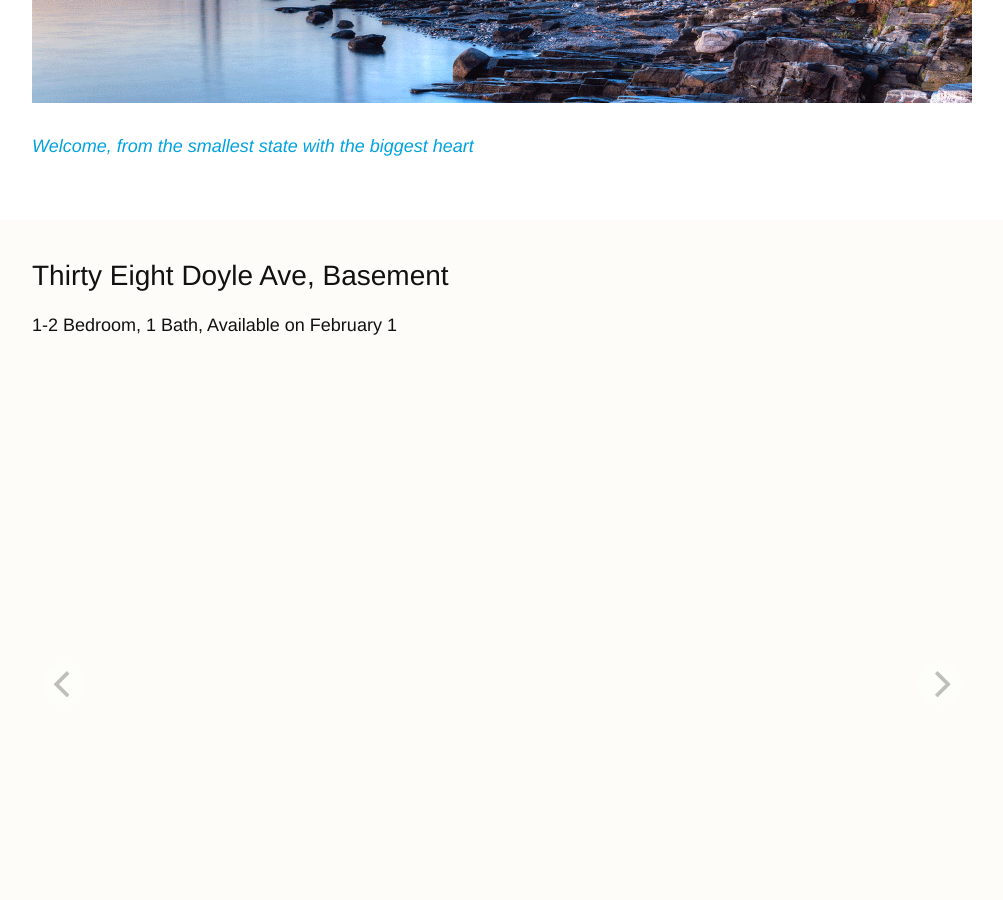
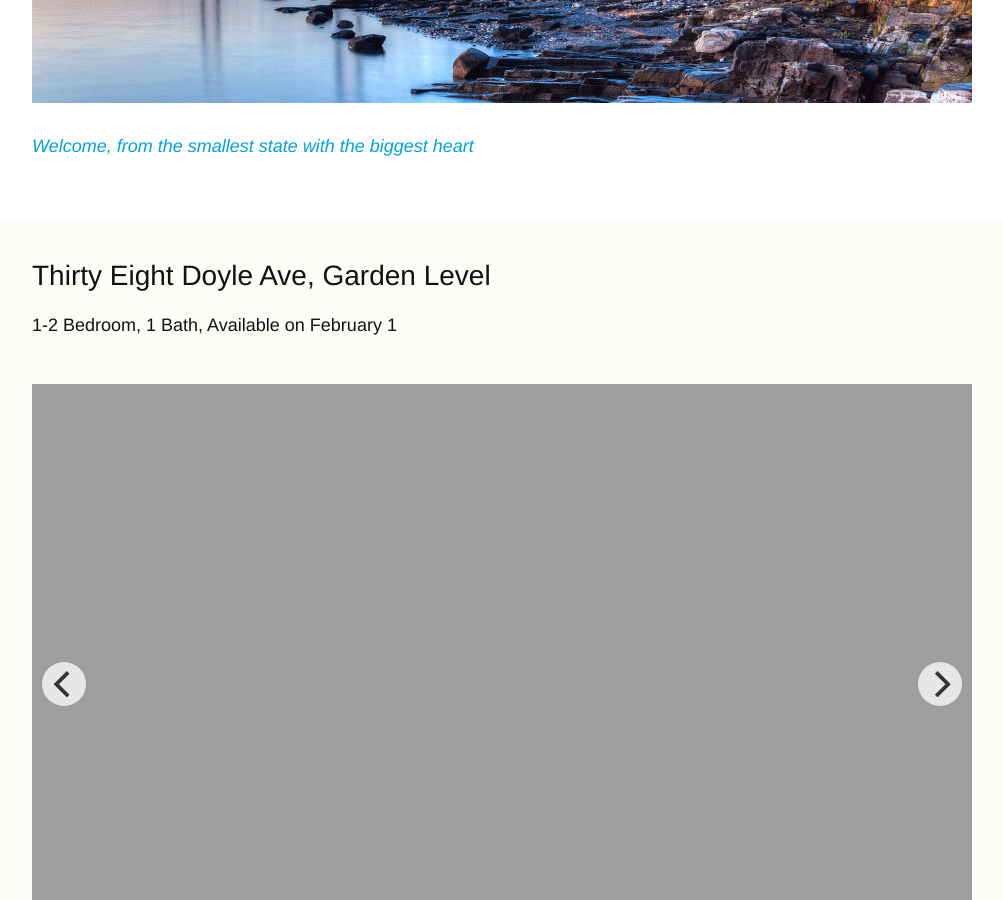
Before and after one commit to alexandreaco/maggiesrentals.github.io, a Jekyll site: the page built from _apartments/thirty-eight-doyle-ave-garden.markdown, in a window 1280 px wide and 900 px high, scrolled down 354 px. Shown: the whole window, without its empty margins (138-1141 px from the left). Built offline with Jekyll 4.4.1, drawn with Linux system fonts in a browser that asks for light colours; some of the changed lines change nothing that is shown.

Commit message:
Updated Thirty Eight Doyle Ave Garden

```diff
--- a/_apartments/thirty-eight-doyle-ave-garden.markdown
+++ b/_apartments/thirty-eight-doyle-ave-garden.markdown
@@ -1,6 +1,31 @@
 ---
-title: Thirty Eight Doyle Ave, Basement
+title: Thirty Eight Doyle Ave, Garden Level
 date: 2017-01-28 21:21:00 Z
+slideshow:
+- image: "/uploads/IMG_0561.JPG"
+  description:
+- image: "/uploads/IMG_0564.JPG"
+  description:
+- image: "/uploads/IMG_0569.JPG"
+  description:
+- image: "/uploads/IMG_0575.JPG"
+  description:
+- image: "/uploads/IMG_0579.JPG"
+  description:
+- image: "/uploads/IMG_0585.JPG"
+  description:
+- image: "/uploads/IMG_0588.JPG"
+  description:
+- image: "/uploads/IMG_0598.JPG"
+  description:
+- image: "/uploads/IMG_0617.JPG"
+  description:
+- image: "/uploads/IMG_0621.JPG"
+  description:
+- image: "/uploads/IMG_0633.JPG"
+  description:
+- image: "/uploads/IMG_9960.JPG"
+  description:
 building: Thirty Eight Doyle Avenue
 floor: Basement
 bedrooms: 1-2
```
